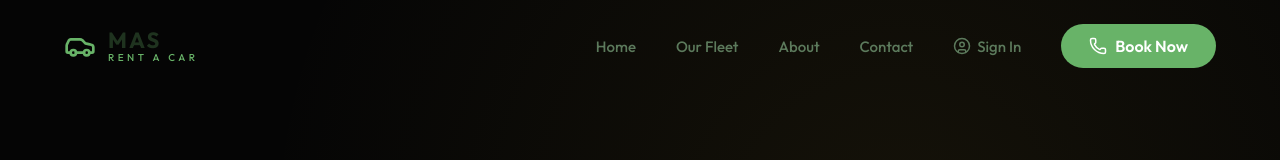
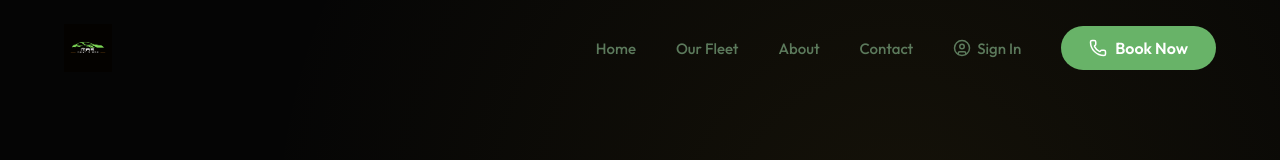
Before and after one commit to tashfeen-tech/MAS-Rent-A-Car, a Next.js app: page / in a window 1280 px wide. Shown: the top 160 px of the page. Built offline with nearby package versions, Linux system fonts and the light colour scheme; no server answers.

Commit message:
Update navbar to use uploaded image logo

```diff
--- a/src/components/Navbar.tsx
+++ b/src/components/Navbar.tsx
@@ -23,11 +23,7 @@ const Navbar = () => {
         <nav className={`${styles.nav} ${isScrolled ? styles.scrolled : ""}`}>
             <div className={styles.container}>
                 <Link href="/" className={styles.logo}>
-                    <Car size={32} className={styles.logoIcon} />
-                    <div className={styles.logoText}>
-                        <span className={styles.brandName}>MAS</span>
-                        <span className={styles.brandSub}>RENT A CAR</span>
-                    </div>
+                    <img src="/logo.png" alt="MAS Rent A Car" style={{ height: '48px', objectFit: 'contain' }} />
                 </Link>
 
                 {/* Desktop Menu */}
```
